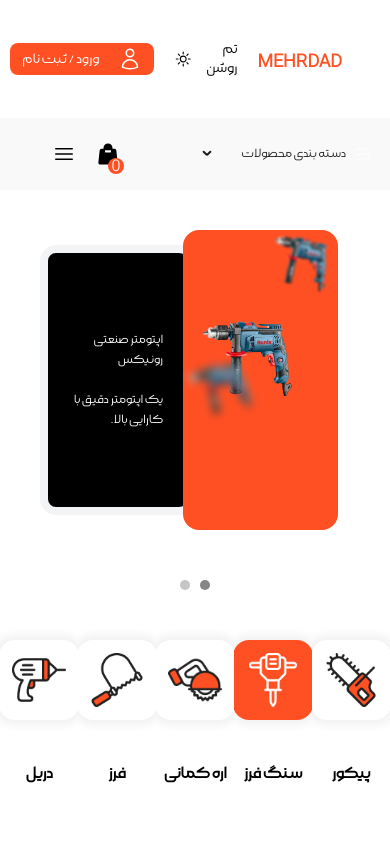
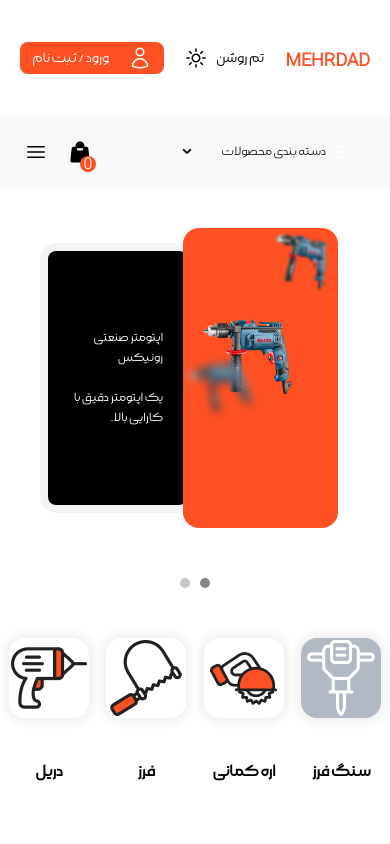
Before and after one commit to mehrdadosouli/abzar_osouli, a React (Vite) app: page / in a window 390 px wide. Shown: the top 844 px of the page. Built offline with nearby package versions, Linux system fonts and the light colour scheme.

Commit message:
fixed carouser category fixed header

```diff
--- a/src/components/NewProducts/NewProducts.jsx
+++ b/src/components/NewProducts/NewProducts.jsx
@@ -7,7 +7,7 @@
     const selectCategoryItems = useSelector(selectAllProductsCategory)
 
   return (
-    <div className='flex flex-col gap-1 mb-10 md:px-24 px-12 font-bold'>
+    <div className='flex flex-col gap-1 mb-10 md:px-24 px-5 font-bold'>
         <div className='flex justify-between items-center text-primaryColor'>
             <Link to="/">جدیدترین محصولات</Link >
             <span>مشاهده همه</span>
--- a/src/components/bestSellingProducts/BestSellingProducts.jsx
+++ b/src/components/bestSellingProducts/BestSellingProducts.jsx
@@ -7,7 +7,7 @@
     const selectCategoryItems = useSelector(selectAllProductsCategory)
     const bestProductSells=selectCategoryItems.sort((a,b)=> a.price - b.price)
   return (
-    <div className='flex flex-col gap-10 md:px-24 px-12 '>
+    <div className='flex flex-col gap-10 md:px-24 px-5 '>
         <div className='flex justify-between items-center text-primaryColor font-bold'>
             <Link to="/">پرفروش ترین محصولات</Link >
             <span>مشاهده همه</span>
--- a/src/components/carouselCategory/CarouselCategory.jsx
+++ b/src/components/carouselCategory/CarouselCategory.jsx
@@ -3,13 +3,21 @@
 import CategoryItems from '../category/CategoryItems'
 
 
-export default function CarouselCategory ({ selectCategoryItems , changeHandlerCategory}) {
+export default function CarouselCategory ({ selectCategoryItems , changeHandlerCategory , categoryselect}) {
 
 
   const [sliderRef] = useKeenSlider({
     slides: {
       perView: 5,
     },
+    breakpoints: {
+    '(max-width: 640px)': {
+      slides: { perView: 3 },
+    },
+    '(max-width: 1024px)': {
+      slides: { perView: 4 },
+    },
+   },
   })
 
   return (
@@ -18,7 +26,7 @@
         selectCategoryItems.map(item => (
         <div onClick={()=>changeHandlerCategory(item.category)} key={item.id} className="keen-slider__slide size-full flex flex-col items-center">
           <div className="lg:size-36 md:size-28 size-20 shadow-[0px_0px_10px_5px_#0000000F] rounded-2xl overflow-hidden my-10" key={item.id}>
-            <CategoryItems item={item} />
+            <CategoryItems item={item} categoryselect={categoryselect} />
           </div>
           <div className="lg:text-2xl text-lg dark:text-white">{item.category}</div>
         </div>
--- a/src/components/category/Category.jsx
+++ b/src/components/category/Category.jsx
@@ -20,7 +20,7 @@
   return (
     <div className="flex flex-col gap-20">
       <div className="flex justify-between items-center">
-        <CarouselCategory selectCategoryItems={selectCategoryItems} changeHandlerCategory={changeHandlerCategory} />
+        <CarouselCategory selectCategoryItems={selectCategoryItems} categoryselect={category} changeHandlerCategory={changeHandlerCategory} />
       </div>
       <div className="flex lg:flex-row flex-col gap-5 my-10 md:px-24 px-10">
         <div className="relative lg:w-1/4 w-full lg:h-auto h-96 bg-no-repeat bg-cover rounded-xl backdrop-brightness-0" style={{ backgroundImage: `url("photo/abzar (4).png")` }}>
--- a/src/components/category/CategoryItems.jsx
+++ b/src/components/category/CategoryItems.jsx
@@ -1,8 +1,8 @@
-export default function CategoryItems({ item }) {
+export default function CategoryItems({ item , categoryselect }) {
 
   return (
-    <div className={`size-full flex justify-center ${item.categoryIcon !== 'abzar (26).png' && 'dark:bg-white'} items-center ${item.categoryIcon == 'abzar (26).png' && 'bg-primaryColor'}`}>
-      <img className="w-2/3" src={`/photo/${item.categoryIcon}`} alt="" />
+    <div className={`size-full flex justify-center ${item.name == categoryselect   && ' bg-primaryColor'} ${item.categoryIcon !== 'abzar (26).png' && 'dark:bg-white'} items-center ${item.categoryIcon == 'abzar (26).png' && 'bg-slate-500/50'}`}>
+      <img classNamظe="w-2/3" src={`/photo/${item.categoryIcon}`} alt="" />
     </div>
   )
 }
--- a/src/components/header/HeaderMain.jsx
+++ b/src/components/header/HeaderMain.jsx
@@ -21,7 +21,7 @@
   }
 
   return (
-    <div className="flex justify-between items-center md:px-24 px-12 bg-box_lighten_secondry sticky top-0 z-50 py-5">
+    <div className="flex justify-between items-center md:px-24 px-5 bg-box_lighten_secondry sticky top-0 z-50 py-5">
         <Menu />
       {/* Navigation desktop */}
       <ul className="hidden lg:flex gap-3">
--- a/src/components/header/HeaderTop.jsx
+++ b/src/components/header/HeaderTop.jsx
@@ -8,7 +8,7 @@
 export default function HeaderTop({ setGetTheme, getTheme }) {
 
   return (
-    <div className="flex justify-between items-center md:px-24 px-12 py-10 gap-5">
+    <div className="flex justify-between items-center md:px-24 px-5 py-10 gap-5">
       <Link to="/" className="flex text-lg mt-2 text-primaryColor dark:text-white font-bold">MEHRDAD</Link>
       <Search />
       <div className="flex md:justify-end justify-between items-center gap-5">
--- a/src/components/menu/Menu.jsx
+++ b/src/components/menu/Menu.jsx
@@ -66,7 +66,6 @@
           backgroundColor: '#F9F9F9',
           position: 'absolute',
           top: '20px',
-          right: '0',
           userSelect: 'none',
         }}
         defaultOpenKeys={['']}
--- a/src/components/timerCounter/TimerCounter.jsx
+++ b/src/components/timerCounter/TimerCounter.jsx
@@ -28,19 +28,19 @@
 
   return (
     <div className='flex gap-2 absolute top-10 left-1/2 transform -translate-x-1/2'>
-      <div className='flex flex-col [&>*]:min-w-20 lg:[&>*]:min-w-10 md:[&>*]:text-base [&>*]:text-sm [&>*]:p-1'>
+      <div className='flex flex-col [&>*]:min-w-10 md:[&>*]:text-base [&>*]:text-sm [&>*]:p-1'>
         <span className='bg-white rounded-t-lg text-center'>{formatTime(remainingTime).seconds}</span>
         <span className='bg-box_darken_primary text-center rounded-b-lg'>ثانیه</span>
       </div>
-      <div className='flex flex-col [&>*]:min-w-20 lg:[&>*]:min-w-10 md:[&>*]:text-base [&>*]:text-sm [&>*]:p-1'>
+      <div className='flex flex-col [&>*]:min-w-10 md:[&>*]:text-base [&>*]:text-sm [&>*]:p-1'>
         <span className='bg-white rounded-t-lg text-center'>{formatTime(remainingTime).minutes}</span>
         <span className='bg-box_darken_primary text-center rounded-b-lg'>دقیقه</span>
       </div>
-      <div className='flex flex-col [&>*]:min-w-20 lg:[&>*]:min-w-10 md:[&>*]:text-base [&>*]:text-sm [&>*]:p-1'>
+      <div className='flex flex-col [&>*]:min-w-10 md:[&>*]:text-base [&>*]:text-sm [&>*]:p-1'>
         <span className='bg-white rounded-t-lg text-center'>{formatTime(remainingTime).hours}</span>
         <span className='bg-box_darken_primary text-center rounded-b-lg'>ساعت</span>
       </div>
-      <div className='flex flex-col [&>*]:min-w-20 lg:[&>*]:min-w-10 md:[&>*]:text-base [&>*]:text-sm [&>*]:p-1'>
+      <div className='flex flex-col [&>*]:min-w-10 md:[&>*]:text-base [&>*]:text-sm [&>*]:p-1'>
         <span className='bg-white rounded-t-lg text-center'>{formatTime(remainingTime).days}</span>
         <span className='bg-box_darken_primary text-center rounded-b-lg'>روز</span>
       </div>
--- a/src/pages/category/OneCategory.jsx
+++ b/src/pages/category/OneCategory.jsx
@@ -12,7 +12,7 @@
     console.log(findCategory);
 
     return (
-        <div className='grid lg:grid-cols-3 md:grid-cols-2 grid-cols-1 gap-5 md:px-24 px-12 my-20'>
+        <div className='grid lg:grid-cols-3 md:grid-cols-2 grid-cols-1 gap-5 md:px-24 px-5 my-20'>
             <Product selectOnecategory={findCategory.relatedProducts} />
         </div>
     )
--- a/src/pages/category/ProductCategory.jsx
+++ b/src/pages/category/ProductCategory.jsx
@@ -68,7 +68,7 @@
   )
 
   return (
-    <div className='grid md:grid-cols-2 grid-cols-1 md:px-24 px-12 my-20 gap-10'>
+    <div className='grid md:grid-cols-2 grid-cols-1 md:px-24 px-5 my-20 gap-10'>
       <div className='rounded-lg overflow-hidden'>
         <div ref={sliderRef} className="keen-slider">
           {findProduct?.galery.map(item=><div key={item.id} className="keen-slider__slide number-slide"><img src={`/photo/${item}`} /></div>)}
```
